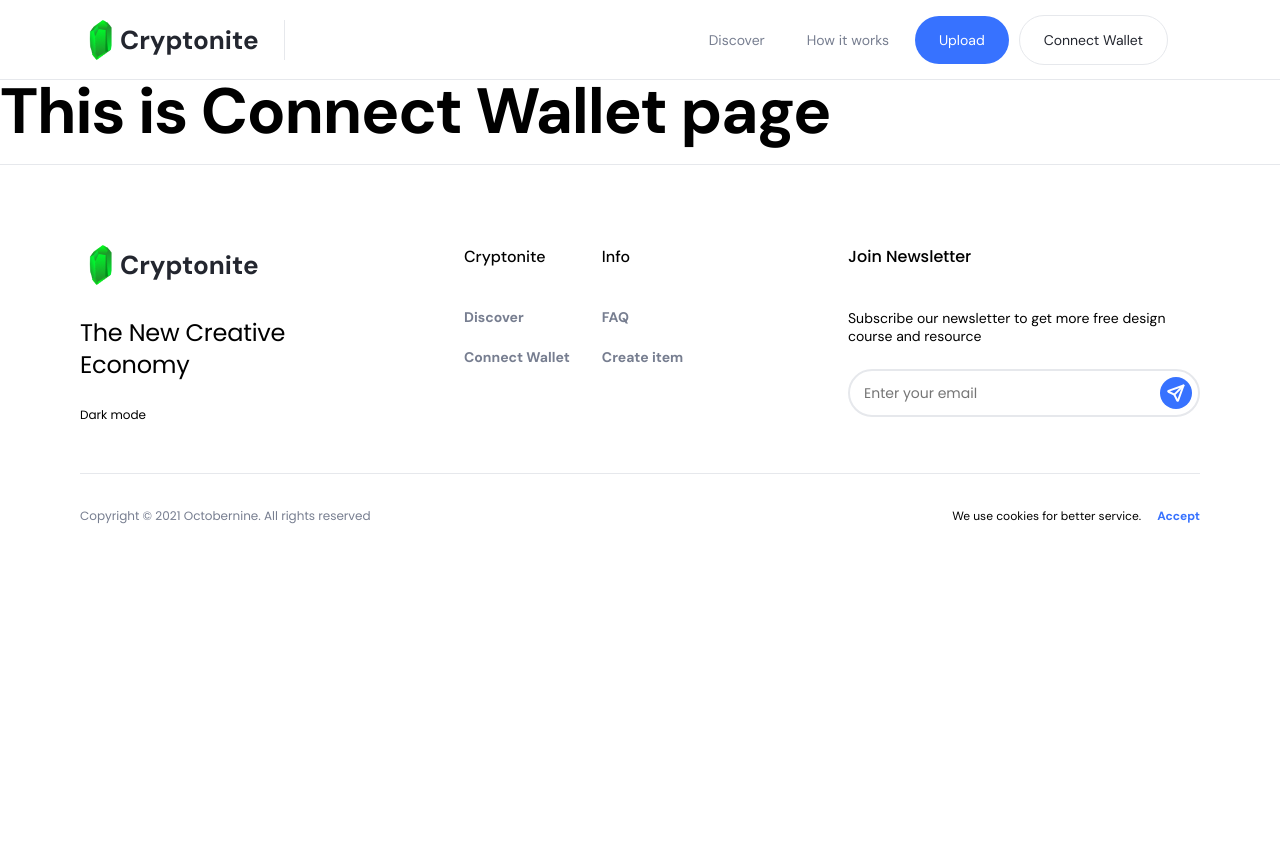
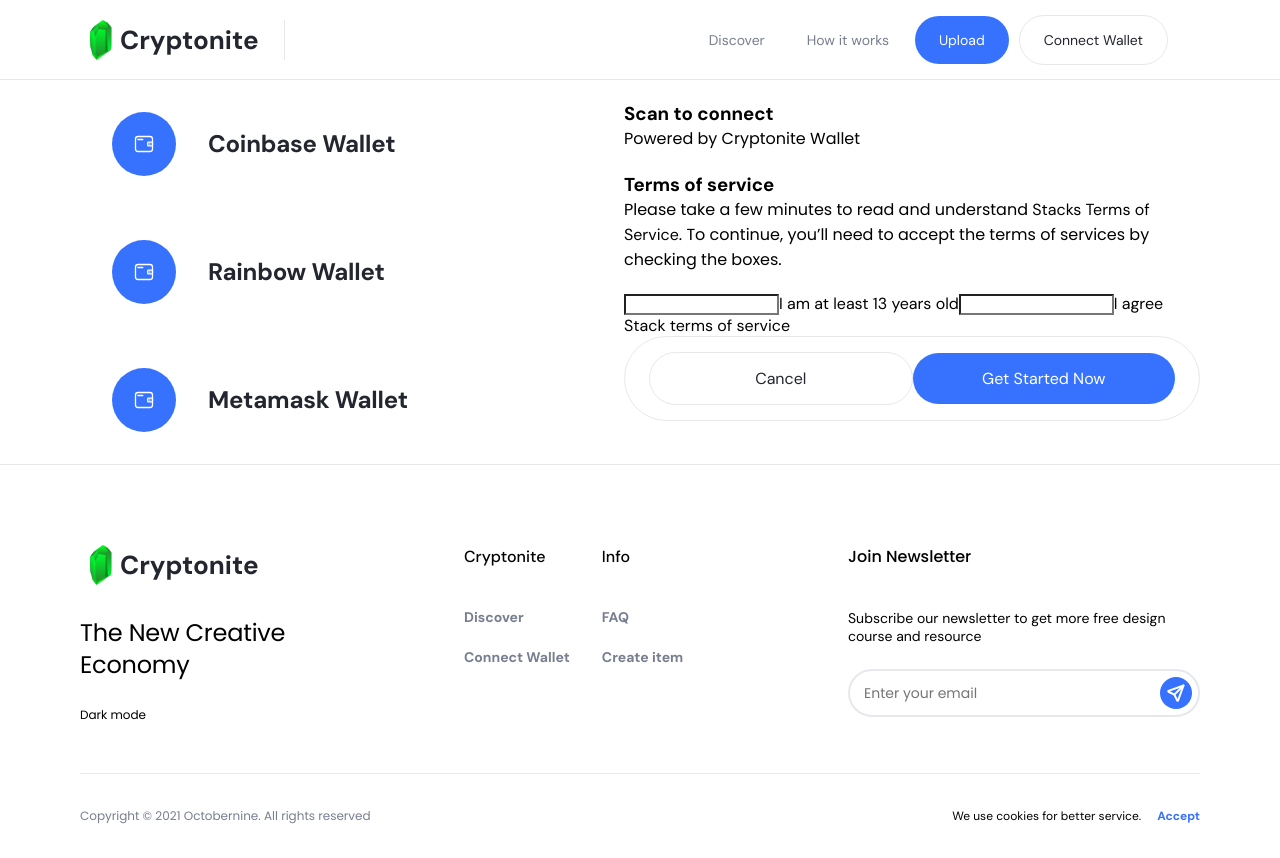
Before and after one commit to Sukhanberliyev/NFT-website, a React (Create React App) app: page /connect-wallet in a window 1280 px wide. Before the commit the page ends 800 px from the top, so only its background shows below. Built offline with nearby package versions, Linux system fonts and the light colour scheme.

Commit message:
Add styles to walletBody in Wallet.js

```diff
--- a/src/components/Wallet/Wallet.css
+++ b/src/components/Wallet/Wallet.css
@@ -0,0 +1,71 @@
+.walletBody {
+	display: flex;
+}
+.walletMenu {
+	flex-shrink: 0;
+	width: 544px;
+	margin-right: auto;
+}
+.walletLink {
+	position: relative;
+	display: flex;
+	align-items: center;
+	padding: 32px 64px 32px 32px;
+	border-radius: 12px;
+	font-size: 24px;
+	line-height: 1.33333;
+	font-weight: 600;
+	letter-spacing: -0.01em;
+	color: #23262f;
+	cursor: pointer;
+}
+.walletIcon {
+	position: relative;
+	display: flex;
+	justify-content: center;
+	align-items: center;
+	width: 64px;
+	height: 64px;
+	margin-right: 32px;
+	border-radius: 50%;
+	flex-shrink: 0;
+	background-color: #3772ff;
+}
+
+.walletIcon svg {
+	width: 24px;
+	height: 24px;
+	fill: none;
+  stroke-width: 1.3;
+}
+.walletIcon svg rect {
+  stroke: white;
+}
+.walletIcon svg path {
+  stroke: white;
+  stroke-linecap: round;
+}
+.walletIcon svg circle {
+  fill: white;
+}
+
+.walletArrow {
+	position: absolute;
+	top: 50%;
+	right: 37px;
+	-webkit-transform: translateY(-50%);
+	transform: translateY(-50%);
+	opacity: 0;
+	transition: opacity 0.2s;
+}
+
+.walletArrow svg {
+	width: 14px;
+	height: 14px;
+}
+.walletArrow svg path {
+	stroke: #23262f;
+	stroke-width: 2.5;
+	stroke-linecap: round;
+	stroke-linejoin: round;
+}
--- a/src/components/Wallet/Wallet.js
+++ b/src/components/Wallet/Wallet.js
@@ -1,19 +1,39 @@
-import React from "react";
+import React from 'react';
 
-import Container from "../Layout/Container";
-import WalletItem from "./WalletItem";
-import WalletWrapper from "./WalletWrapper";
+import Container from '../Layout/Container';
+import WalletItem from './WalletItem';
+import WalletWrapper from './WalletWrapper';
+
+import './Wallet.css';
+
+const coldWallets = [
+	{
+		id: 'w1',
+		name: 'Coinbase Wallet',
+	},
+	{
+		id: 'w2',
+		name: 'Rainbow Wallet',
+	},
+	{
+		id: 'w3',
+		name: 'Metamask Wallet',
+	},
+];
 
 const Wallet = () => {
 	return (
 		<section>
 			<Container>
-        <div className="walletBody">
-          <ul className="walletMenu">
-            <WalletItem />
+				<div className='walletBody'>
+					<ul className='walletMenu'>
+						{coldWallets.map((coldWallet) => (
+							<WalletItem key={coldWallet.id} name={coldWallet.name} />
+						))}
 					</ul>
 					<WalletWrapper />
 				</div>
+				<aside></aside>
 			</Container>
 		</section>
 	);
--- a/src/components/Wallet/WalletItem.js
+++ b/src/components/Wallet/WalletItem.js
@@ -1,15 +1,32 @@
-import React from "react";
+import React from 'react';
 
-const WalletItem = () => {
-  return (
-    <li className="walletLink">
-      <div className="walletIcon">
-        <img src="" alt="" />
-        <p>Coinbase Wallet</p>
-        <img src="" alt="" />  {/* put arrow here */}
-      </div>
-    </li>
-  );
+import './Wallet.css';
+
+const walletSvg = (
+	<svg viewBox='0 0 24 24' xmlns='http://www.w3.org/2000/svg'>
+		<rect x='3.5' y='4.5' width='17' height='15' rx='2.5' />
+		<path d='M5.86377 7.5H10.7729' />
+		<rect x='15.7729' y='10.0455' width='4.72727' height='3.90909' rx='0.5' stroke='white' />
+		<circle cx='17.7274' cy='12' r='0.818182' />
+	</svg>
+);
+
+const arrow = (
+	<svg viewBox='0 0 44 44' xmlns='http://www.w3.org/2000/svg'>
+		<path d='M12 22.3333L31.8334 22.3333' />
+		<path d='M24.5 29.6667L31.8333 22.3333' />
+		<path d='M24.5 15L31.8333 22.3333' />
+	</svg>
+);
+
+const WalletItem = (props) => {
+	return (
+		<li className='walletLink'>
+			<div style={props.BG} className='walletIcon'>{walletSvg}</div>
+			<span>{props.name}</span>
+			<div className='walletArrow'>{arrow}</div>
+		</li>
+	);
 };
 
 export default WalletItem;
--- a/src/pages/ConnectWallet.js
+++ b/src/pages/ConnectWallet.js
@@ -1,9 +1,10 @@
 import React from 'react'
+import Wallet from '../components/Wallet/Wallet'
 
 const ConnectWallet = () => {
   return (
     <div>
-      <h1>This is Connect Wallet page</h1>
+      <Wallet />
     </div>
   )
 }
```
Also changed, not shown: src/assets/icons/wallet.svg (added), 1 other file (tests, documents, lock files or other folders). Lines whose indentation alone changed are shown as unchanged.
